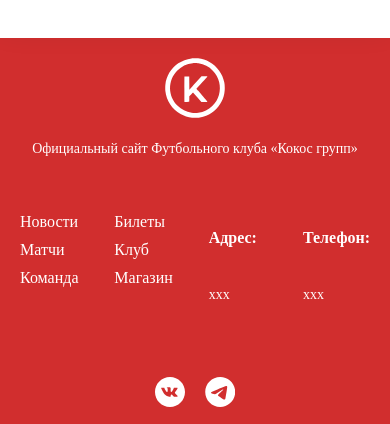
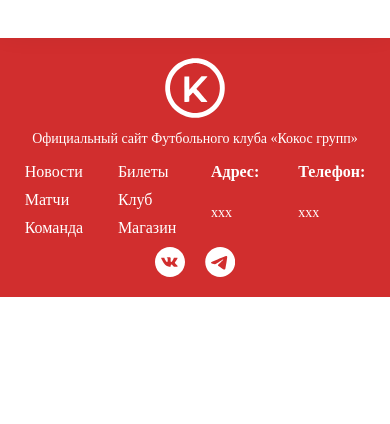
Before and after one commit to Madness-Courage/kokoc2024, a React (Create React App) app: page /news in a window 390 px wide. Shown: the part 3549-3973 px from the top of the page. After the commit the page ends 3846 px from the top, so only its background shows below. Built offline with nearby package versions, Linux system fonts and the light colour scheme; a web font is replaced by a local one.

Commit message:
FIX: footer landing; UPDATED: footer landing in mobile view

```diff
--- a/src/components/NewFooter/Footer.module.css
+++ b/src/components/NewFooter/Footer.module.css
@@ -22,12 +22,16 @@
     flex-direction: column;
     align-items: flex-start;
     flex-basis: 20%; /* Логотип занимает 20% */
+    margin: 0;
 }
 
 .logo {
     width: 60px; /* Размер логотипа */
     height: auto;
-    margin-bottom: 10px;
+    left: 0;
+    right: 0;
+    margin: auto;
+    /*margin-bottom: 10px;*/
 }
 
 .description {
@@ -50,6 +54,7 @@
     flex-direction: column;
     gap: 10px;
     flex-basis: 15%;
+    align-items: flex-start;
 }
 
 .link {
@@ -67,6 +72,7 @@
     color: white;
     font-size: 16px;
     font-weight: bold;
+    margin: 0;
 }
 
 .columnText {
@@ -98,11 +104,11 @@
         flex-direction: column; /* Располагаем элементы в колонку */
         align-items: center;
         text-align: center;
+        gap: 0;
     }
 
     .logoSection {
         align-items: center;
-        margin-bottom: 20px;
     }
 
     .description {
@@ -111,22 +117,21 @@
     }
 
     .linksSection {
+        margin-top: 0;
         display: flex;
         flex-direction: row; /* Сохраняем столбцы в строке */
         flex-wrap: nowrap; /* Отключаем перенос строк */
         justify-content: space-evenly; /* Равномерное распределение столбцов */
         width: 100%;
-        margin-bottom: 20px; /* Отступ снизу */
     }
 
     .linkColumn, .textColumn {
-        flex-basis: auto; /* Изменяем размер столбцов */
         width: 25%; /* Ширина каждого столбца равная */
         text-align: left; /* Сохраняем выравнивание текста */
     }
 
     .socialIcons {
-        margin-top: 20px;
+        margin-top:10px;
         justify-content: center;
         align-items: center;
     }
```
